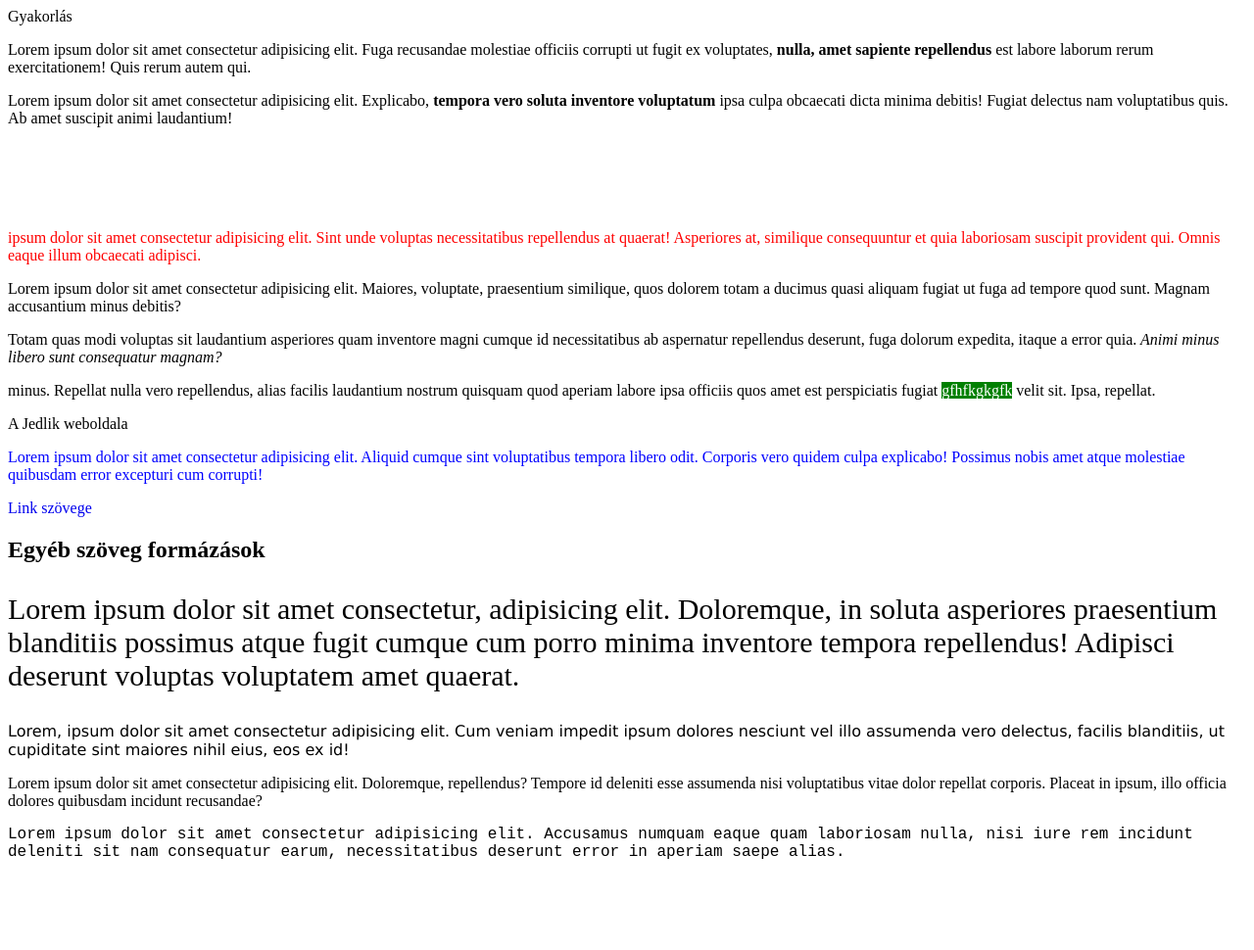
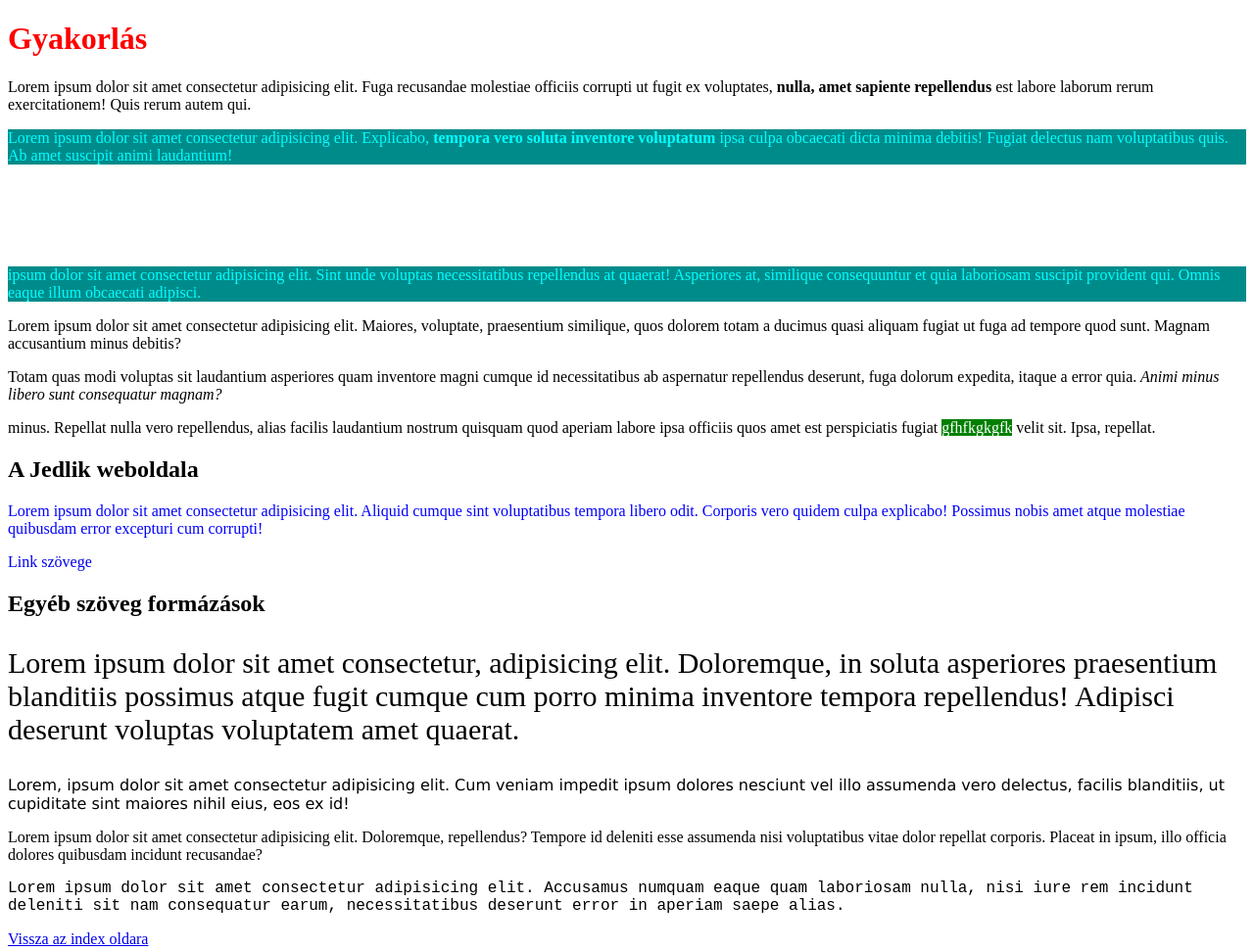
Before and after one commit to Dani200805/horvath.daniel1, a plain HTML site: page 20220928.html in a window 1280 px wide. Shown: the whole page at 98% size. Before the commit the page ends 895 px from the top, so only its background shows below. Drawn offline with Linux system fonts and the light colour scheme.

Commit message:
2022.10.03-i munka

```diff
--- a/20220928.html
+++ b/20220928.html
@@ -6,17 +6,27 @@
     <meta name="viewport" content="width=device-width, initial-scale=1.0">
     <title>20220928-i feladatok
     </title>
+    <style>
+        h1 {
+            color:red;
+        }
+        .kiemelt {
+            color:aqua;
+            background-color: darkcyan;
+        }
+
+   </style>
 </head>
 <body>
-    <hi1>Gyakorlás</hi1>
+    <h1>Gyakorlás</h1>
     <p>Lorem ipsum dolor sit amet consectetur adipisicing elit. Fuga recusandae molestiae officiis corrupti ut fugit ex voluptates, <b>nulla, amet sapiente repellendus</b> est labore laborum rerum exercitationem! Quis rerum autem qui.</p>
-    <p>Lorem ipsum dolor sit amet consectetur adipisicing elit. Explicabo,<span style="font-weight: bold"> tempora vero soluta inventore voluptatum </span>ipsa culpa obcaecati dicta minima debitis! Fugiat delectus nam voluptatibus quis. Ab amet suscipit animi laudantium!</p>
+    <p class="kiemelt">Lorem ipsum dolor sit amet consectetur adipisicing elit. Explicabo,<span style="font-weight: bold"> tempora vero soluta inventore voluptatum </span>ipsa culpa obcaecati dicta minima debitis! Fugiat delectus nam voluptatibus quis. Ab amet suscipit animi laudantium!</p>
     <p style="color:#FFFFFF"><span>Lorem ipsum dolor sit amet, consectetur adipisicing elit. Eius impedit consequuntur beatae, nostrum soluta odio alias officia laborum eos repellat. Maxime harum excepturi id sunt, culpa sapiente illum accusantium optio?</span><span>Totam molestiae quos maxime tenetur asperiores hic recusandae reprehenderit, exercitationem repudiandae minima placeat. Doloremque tempore commodi excepturi laborum minus architecto consectetur veniam similique blanditiis repudiandae, dolorum incidunt mollitia totam laboriosam?</span><span>At optio nemo repudiandae minus pariatur officiis, numquam velit placeat. Deserunt corporis labore assumenda aperiam sunt aspernatur alias accusantium optio vitae, neque totam quae perferendis explicabo mollitia sed eveniet saepe.</span></p>
-    <p style="color : red;"> ipsum dolor sit amet consectetur adipisicing elit. Sint unde voluptas necessitatibus repellendus at quaerat! Asperiores at, similique consequuntur et quia laboriosam suscipit provident qui. Omnis eaque illum obcaecati adipisci.</p>
+    <p class="kiemelt"> ipsum dolor sit amet consectetur adipisicing elit. Sint unde voluptas necessitatibus repellendus at quaerat! Asperiores at, similique consequuntur et quia laboriosam suscipit provident qui. Omnis eaque illum obcaecati adipisci.</p>
     <p>Lorem ipsum dolor sit amet consectetur adipisicing elit. Maiores, voluptate, praesentium similique, quos dolorem totam a ducimus quasi aliquam fugiat ut fuga ad tempore quod sunt. Magnam accusantium minus debitis?</p>
     <p>Totam quas modi voluptas sit laudantium asperiores quam inventore magni cumque id necessitatibus ab aspernatur repellendus deserunt, fuga dolorum expedita, itaque a error quia.<i> Animi minus libero sunt consequatur magnam?</i></p>
     <p> minus. Repellat nulla vero repellendus, alias facilis laudantium nostrum quisquam quod aperiam labore ipsa officiis quos amet est perspiciatis fugiat <span style="color : white; background-color: green;">gfhfkgkgfk</span> velit sit. Ipsa, repellat.</p>
-<hi2>A Jedlik weboldala</hi2>
+<h2 class="kielemt">A Jedlik weboldala</h2>
 <p style="color: RGB(0, 0, 255)">Lorem ipsum dolor sit amet consectetur adipisicing elit. Aliquid cumque sint voluptatibus tempora libero odit. Corporis vero quidem culpa explicabo! Possimus nobis amet atque molestiae quibusdam error excepturi cum corrupti!</p>
 <a href="https://www.jedlik.eu" style="text-decoration: none" target="_blank">Link szövege</a>
     </body>
@@ -27,6 +37,9 @@
 <p style="font-family:'Times New Roman', Times, serif">Lorem ipsum dolor sit amet consectetur adipisicing elit. Doloremque, repellendus? Tempore id deleniti esse assumenda nisi voluptatibus vitae dolor repellat corporis. Placeat in ipsum, illo officia dolores quibusdam incidunt recusandae?</p>
 <p style="font-family:'Courier New', Courier, monospace">Lorem ipsum dolor sit amet consectetur adipisicing elit. Accusamus numquam eaque quam laboriosam nulla, nisi iure rem incidunt deleniti sit nam consequatur earum, necessitatibus deserunt error in aperiam saepe alias.</p>
 
+<a href="index.html">Vissza az index oldara</a>
+
+
 <!-- F1->wrap with abbrevation-> "b" (félkövér)-->
 <!-- F1->wrap with abbrevation-> "i" (dőlt betű)-->
 <!-- ctrl+space (előhozza a súgót) -->
```
Also changed, not shown: index.html (renamed from index.htm, +6 -1 lines).
